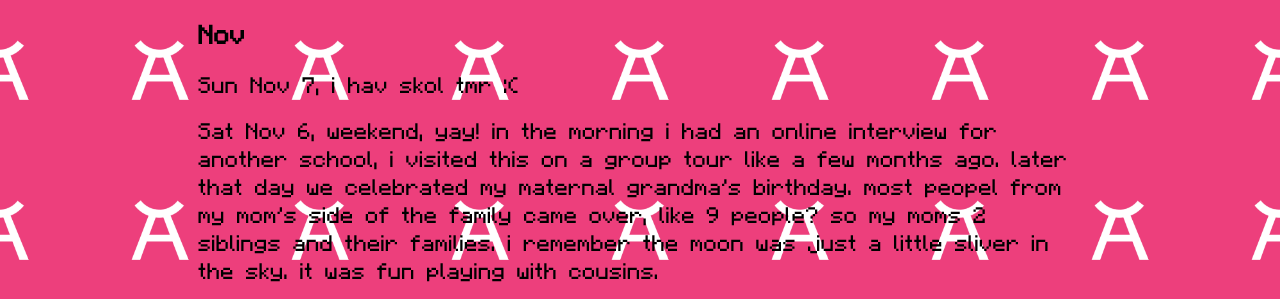
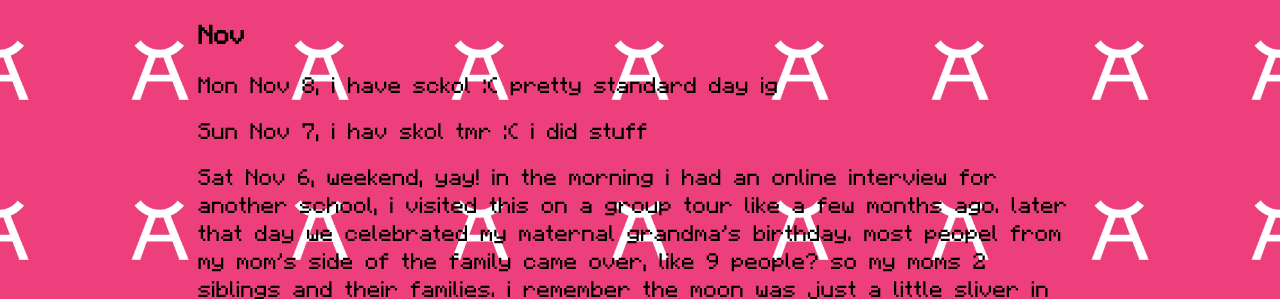
Before and after one commit to Hwacivilongola/hwacivilongola.github.io, a plain HTML site: page lifestory.html in a window 1280 px wide. Shown: the part 490-789 px from the top of the page. Drawn offline with Linux system fonts and the light colour scheme.

Commit message:
Update lifestory.html

```diff
--- a/lifestory.html
+++ b/lifestory.html
@@ -16,7 +16,8 @@
 
         <h2>2021</h2>
         <h3>Nov</h3>
-        <p>Sun Nov 7, i hav skol tmr :(</p>
+        <p>Mon Nov 8, i have sckol :( pretty standard day ig</p>
+        <p>Sun Nov 7, i hav skol tmr :( i did stuff</p>
         <p>Sat Nov 6, weekend, yay! in the morning i had an online interview for another school, i visited this on a group tour like a few months ago. later that day we celebrated my maternal grandma's birthday. most peopel from my mom's side of the family came over, like 9 people? so my moms 2 siblings and their families. i remember the moon was just a little sliver in the sky. it was fun playing with cousins.</p>
         <p>Fri Nov 5, I skipped school to visit another school, ive visited this school before on an open house but i visited it again and also did a interview in person</p>
         <p>Thu Nov 4, no school because fo Diwali, i visited and got interviewed (<a href=reverseverbs.html>how else would u write a reverse verb</a>, interviews were in person) by 2 schools.</p>
```
